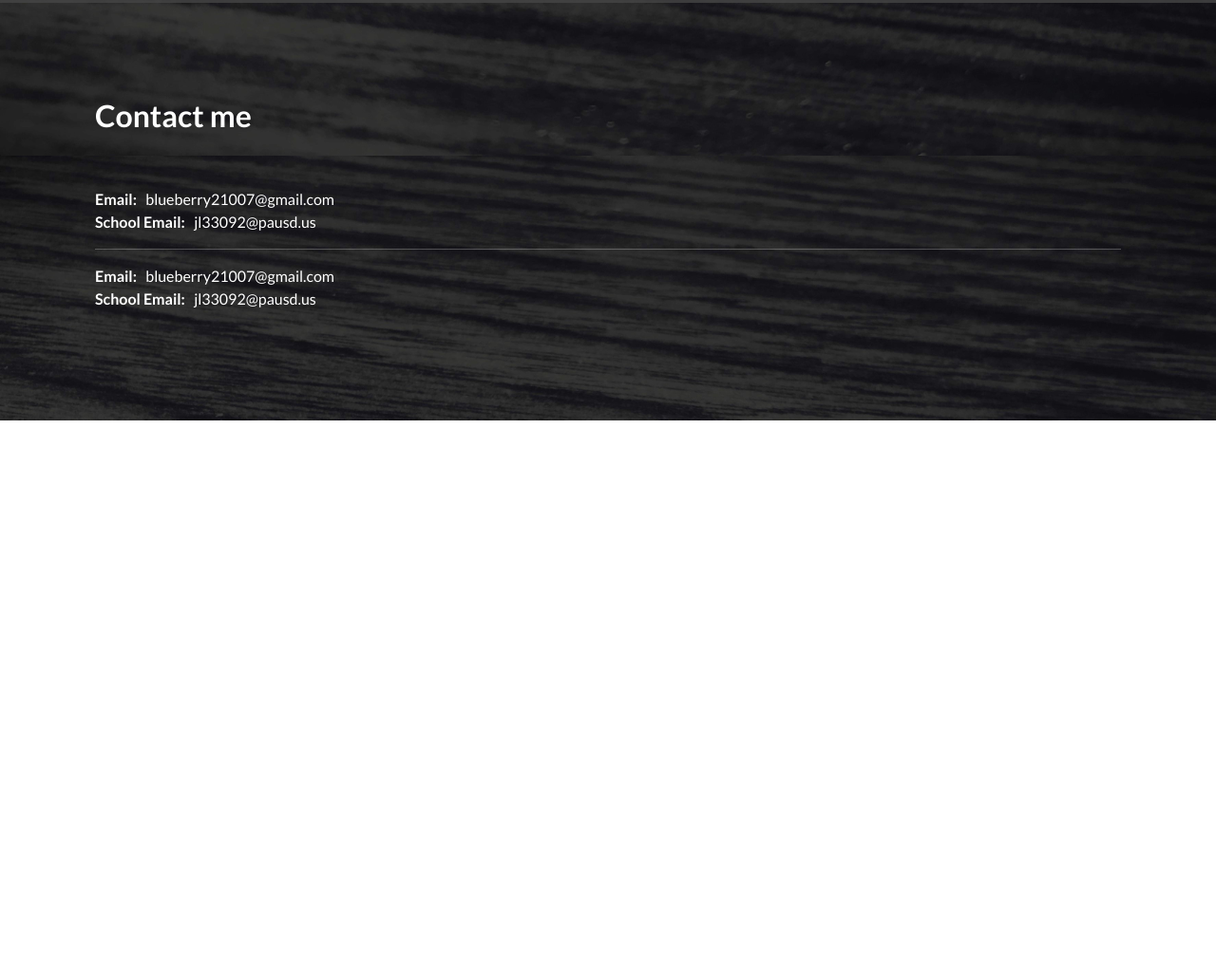
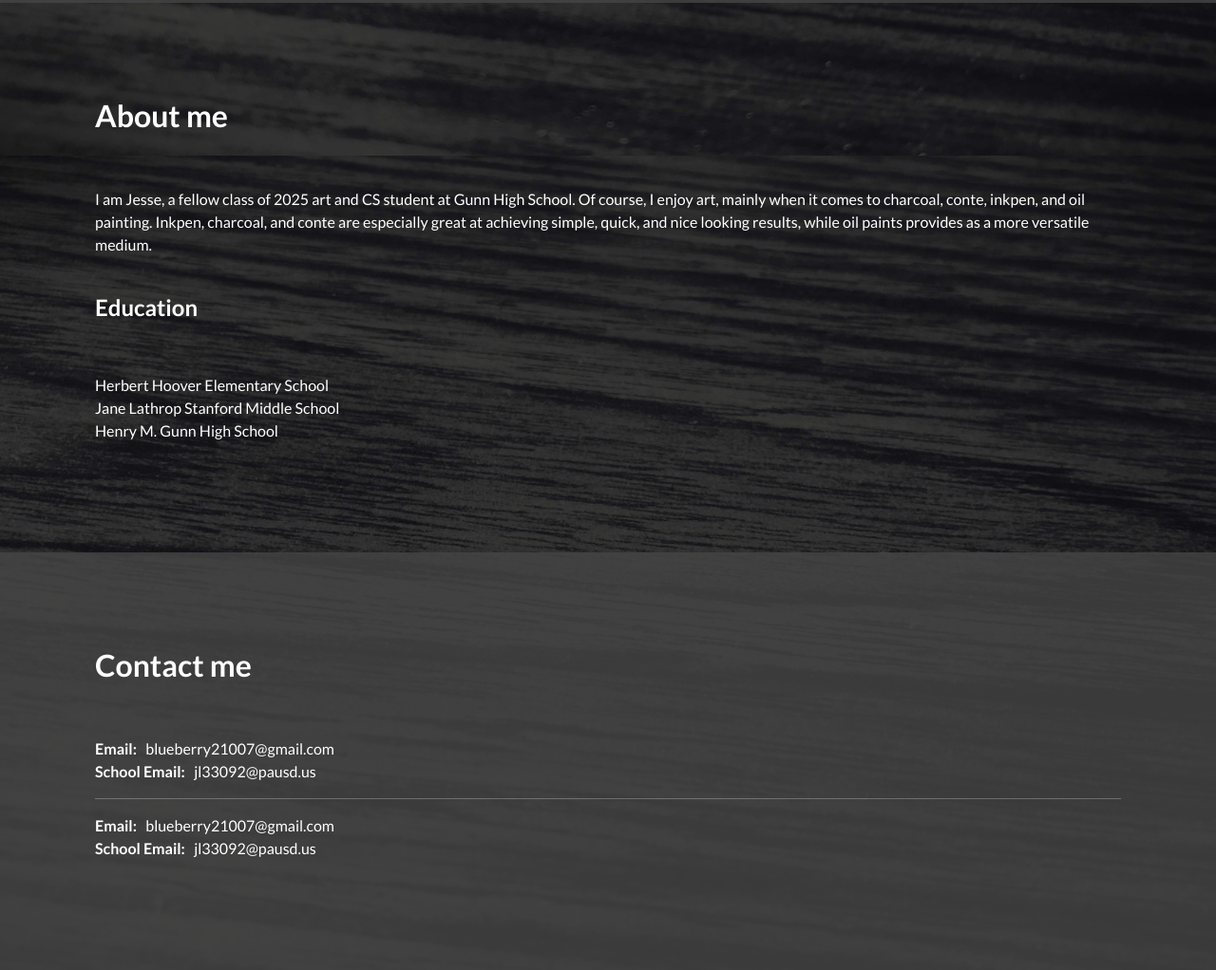
Before and after one commit to BlueberryTech123/portfolio-website, a website: page public/index.html in a window 1280 px wide. Shown: the part 796-1818 px from the top of the page at 95% size. Before the commit the page ends 1239 px from the top, so only its background shows below. Drawn offline with nearby package versions, Linux system fonts and the light colour scheme; no server answers.

Commit message:
Added about me

```diff
--- a/public/index.html
+++ b/public/index.html
@@ -50,7 +50,21 @@
         <h2>Gallery</h2>
         <br><br>
     </section>
-    <section id="contact">
+    <section id="about">
+        <h2>About me</h2>
+        <br><br>
+        <p>
+            I am Jesse, a fellow class of 2025 art and CS student at Gunn High School. Of course, I enjoy art, mainly when it comes to charcoal, conte, inkpen, and oil painting. Inkpen, charcoal, and conte are especially great at achieving simple, quick, and nice looking results, while oil paints provides as a more versatile medium.
+        </p>
+        <br><h4>Education</h4>
+        <br><br>
+        <p>
+            Herbert Hoover Elementary School<br>
+            Jane Lathrop Stanford Middle School<br>
+            Henry M. Gunn High School
+        </p>
+    </section>
+    <section class="section-secondary" id="contact">
         <h2>Contact me</h2>
         <br><br>
         <p>
```
